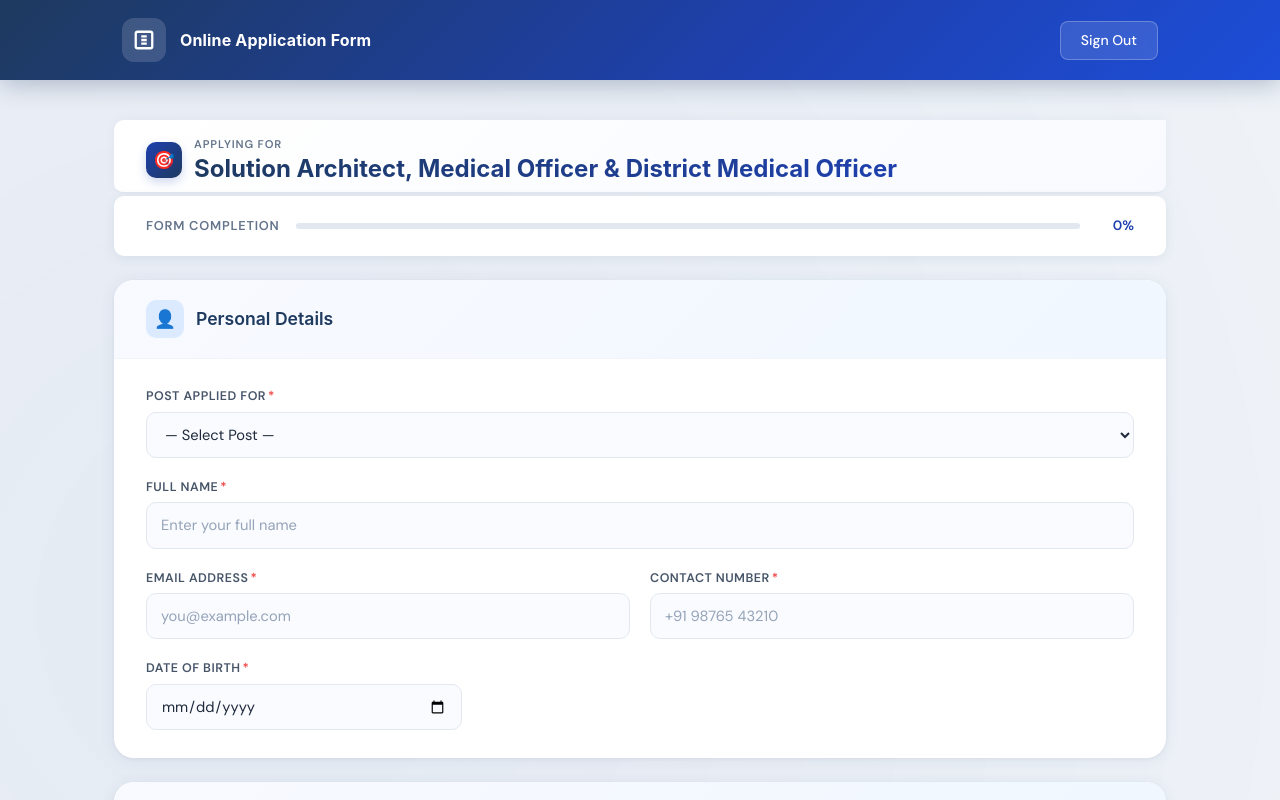
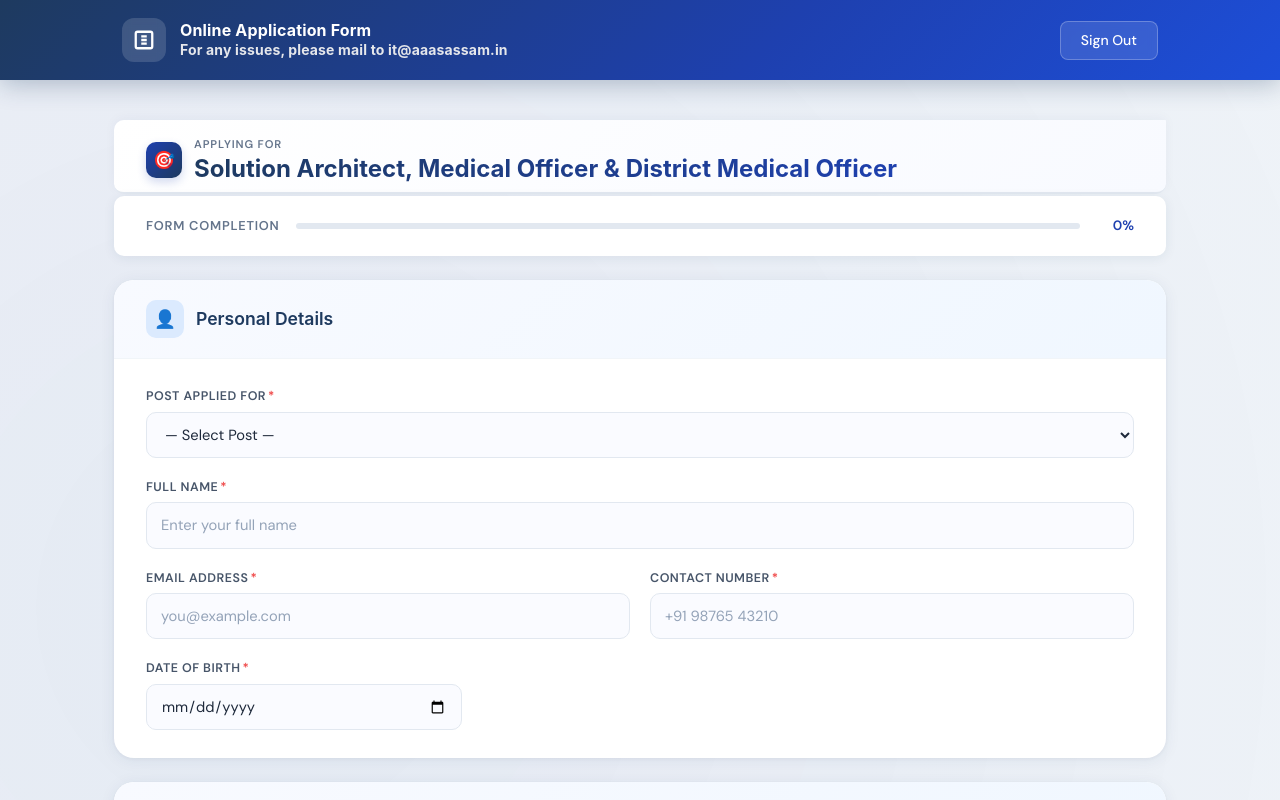
Before and after one commit to nitishdola/sha-recruitment-frontend, a React (Vite) app: page /user-dashboard in a window 1280 px wide. Shown: the top 800 px of the page. Built offline with nearby package versions, Linux system fonts and the light colour scheme.

Commit message:
Support mail added

```diff
--- a/src/components/UserDashboard.jsx
+++ b/src/components/UserDashboard.jsx
@@ -662,6 +662,7 @@
               <div>
                 <div className="header-title">
                   Online Application Form
+                  <p className="text-sm text-gray-200">For any issues, please mail to it@aaasassam.in</p>
                   {/* <span className="header-role">Solution Architect</span> */}
                 </div>
                 {/* <div className="header-subtitle">
```
